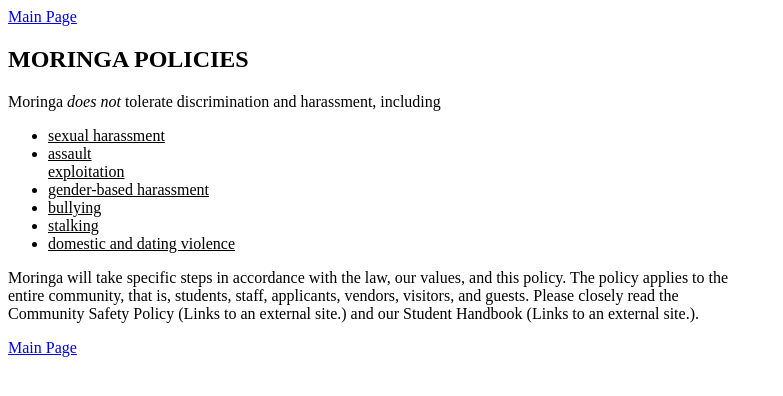
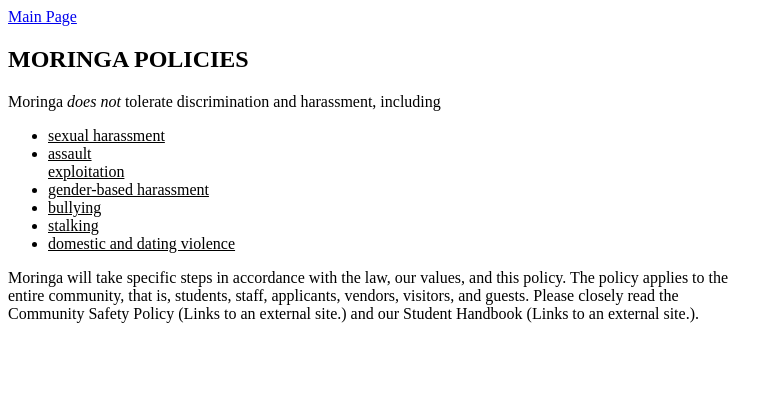
Before and after one commit to ADNAN-VICTOR/Intro-to-html, a plain HTML site: page FT09/policies.html in a window 1280 px wide. Shown: the whole page, without its empty margins (0-783 px from the left). Drawn offline with Linux system fonts and the light colour scheme.

Commit message:
initial comiit

```diff
--- a/FT09/policies.html
+++ b/FT09/policies.html
@@ -19,5 +19,4 @@
         Moringa will take specific steps in accordance with the law, our values, and this policy. The policy applies to the <br>entire community, that is, students, staff, applicants, vendors, visitors, and guests. Please closely read the <br>Community Safety Policy (Links to an external site.) and our Student Handbook (Links to an external site.).
     </p>
 </section>
-<a href="index.html">Main Page</a>
 </html>
```
